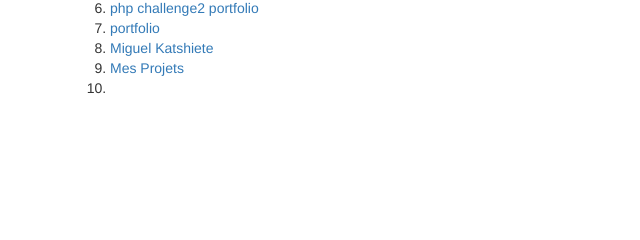
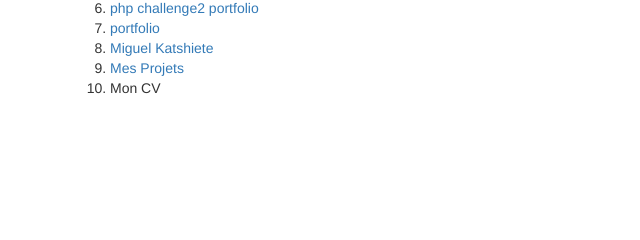
Before and after one commit to ohmiguel/Mes_Projets, a plain HTML site: page index.html in a window 1280 px wide. Shown: the part 282-522 px from the top of the page, 0-640 px from the left. Drawn offline with nearby package versions, Linux system fonts and the light colour scheme; a script that the page names is missing.

Commit message:
Linked my CV

```diff
--- a/index.html
+++ b/index.html
@@ -85,7 +85,7 @@
 				<li><a href="https://ohmiguel.github.io/portfolio/" target="_blank">portfolio</a></li>
 				<li><a href="https://ohmiguel.github.io/Miguel_Katshiete/" target="_blank">Miguel Katshiete</a></li>
 				<li><a href="https://ohmiguel.github.io/Mes_Projets/." target="_blank">Mes Projets</a></li>
-				<li><a href="" target="_blank"></a></li>
+				<li><a href="https://ohmiguel.github.io/miguelkatshiete.github.io/" target="_blank"></a>Mon CV</li>
 			</ol>
 
       </p>
```
